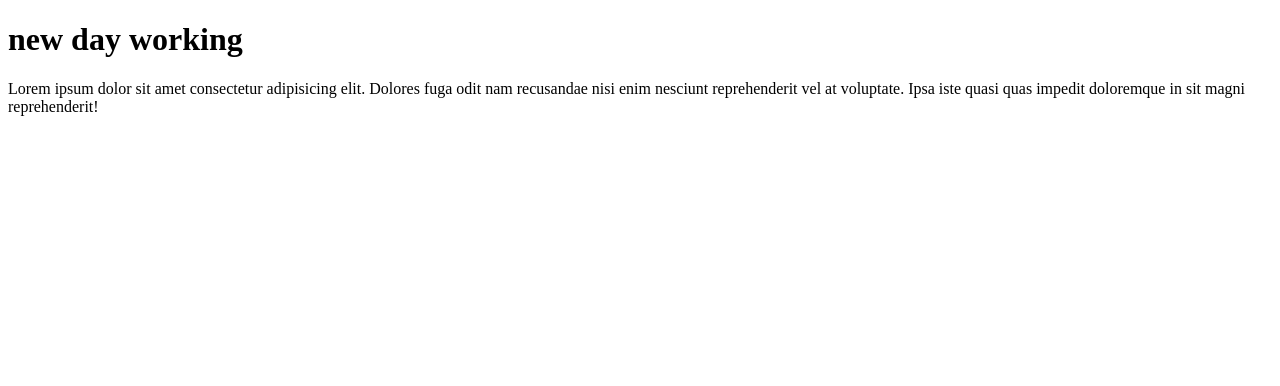
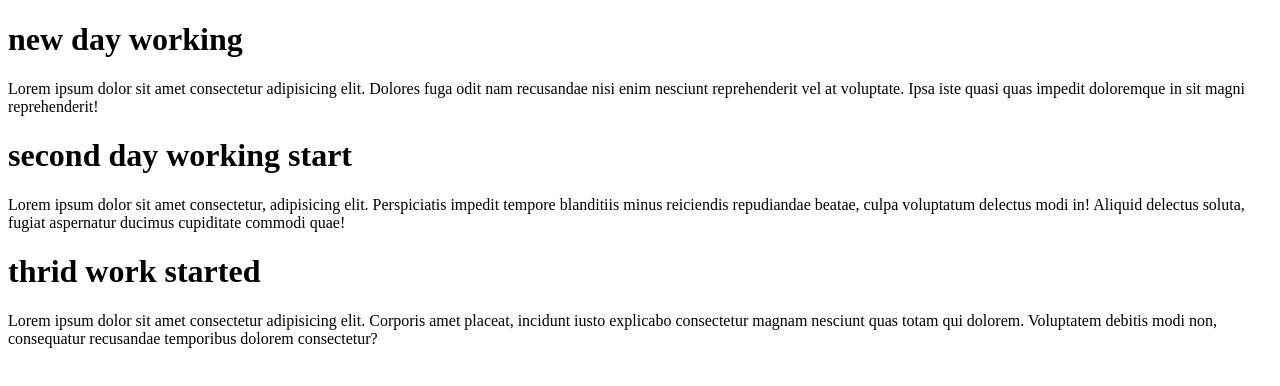
Before and after one commit to farihafari/newfile, a plain HTML site: page about.html in a window 1280 px wide. Drawn offline with Linux system fonts and the light colour scheme.

Commit message:
third commit

```diff
--- a/about.html
+++ b/about.html
@@ -9,6 +9,9 @@
 <body>
     <h1>new day working</h1>
     <p>Lorem ipsum dolor sit amet consectetur adipisicing elit. Dolores fuga odit nam recusandae nisi enim nesciunt reprehenderit vel at voluptate. Ipsa iste quasi quas impedit doloremque in sit magni reprehenderit!</p>
-
+    <h1>second day working start</h1>
+    <p>Lorem ipsum dolor sit amet consectetur, adipisicing elit. Perspiciatis impedit tempore blanditiis minus reiciendis repudiandae beatae, culpa voluptatum delectus modi in! Aliquid delectus soluta, fugiat aspernatur ducimus cupiditate commodi quae!</p>
+    <h1>thrid work started</h1>
+    <p>Lorem ipsum dolor sit amet consectetur adipisicing elit. Corporis amet placeat, incidunt iusto explicabo consectetur magnam nesciunt quas totam qui dolorem. Voluptatem debitis modi non, consequatur recusandae temporibus dolorem consectetur?</p>
 </body>
 </html>
```
Also changed, not shown: index.html (+2 -0 lines).
